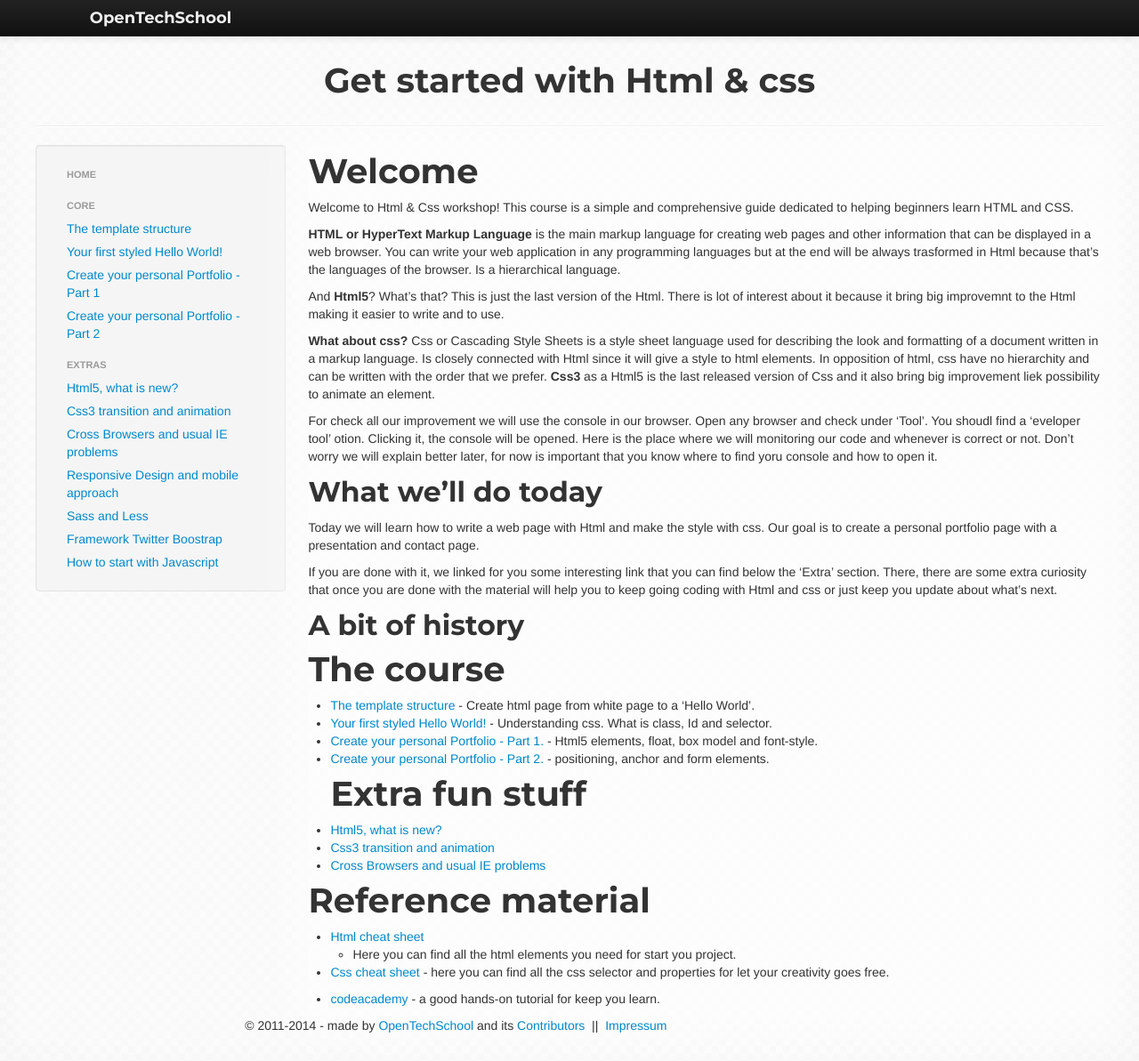
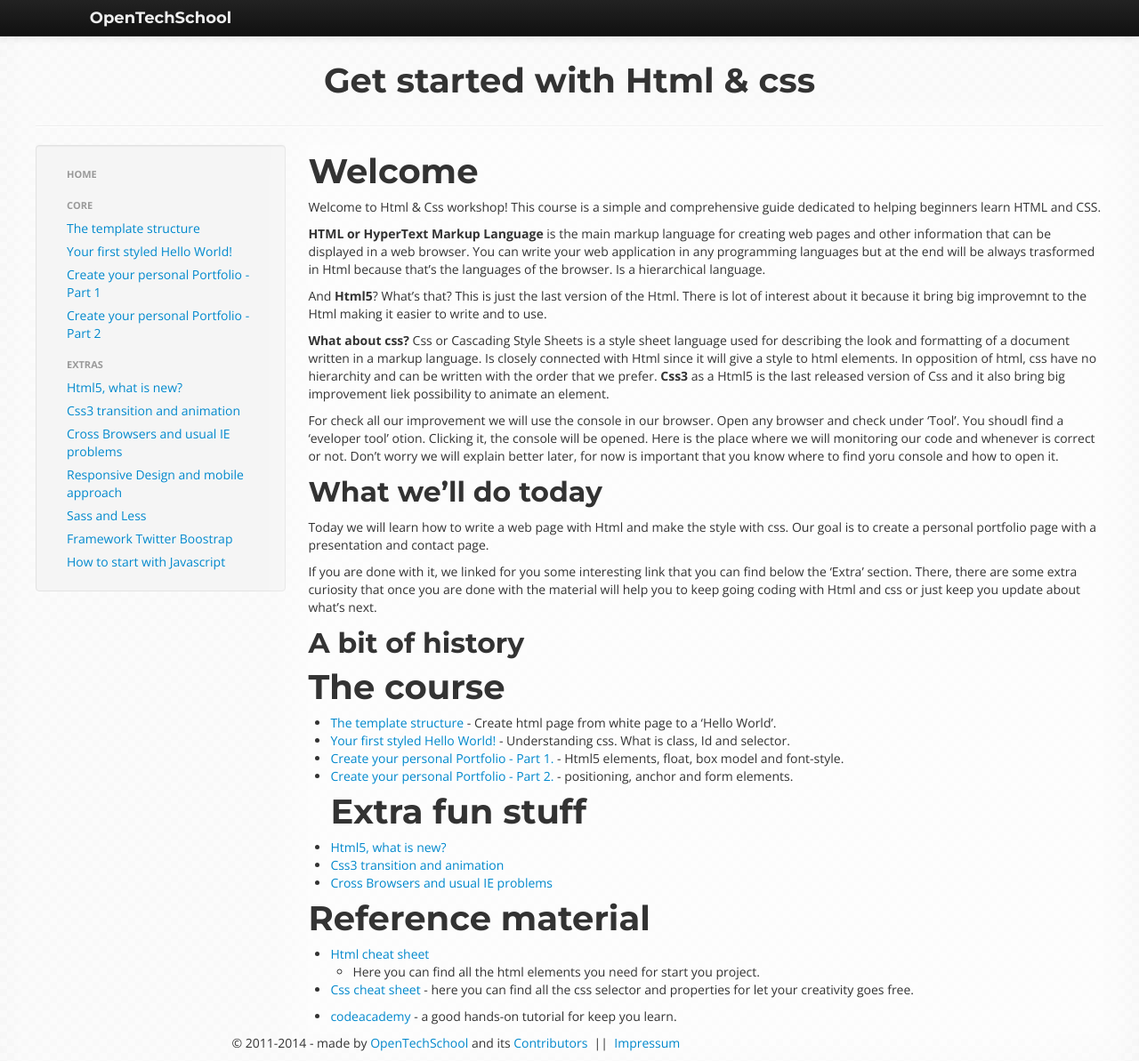
Before and after one commit to OpenTechSchool/html-css-beginners, a Jekyll site: the page built from index.md, in a window 1280 px wide. Shown: the whole page at 89% size. Built offline with Jekyll 4.4.1, drawn with Linux system fonts in a browser that asks for light colours.

Commit message:
Add new body font for stylishness

```diff
--- a/_layouts/ots.html
+++ b/_layouts/ots.html
@@ -4,13 +4,14 @@
   <meta http-equiv="X-UA-Compatible" content="IE=edge,chrome=1">
 
   <title>OpenTechSchool – {{ page.title }}</title>
-  <link href="http://fonts.googleapis.com/css?family=Montserrat:400,700" rel="stylesheet" type="text/css">
+  <link href="http://fonts.googleapis.com/css?family=Montserrat:400,700|Open+Sans:400italic,400,700" rel="stylesheet" type="text/css">
   <link href="{{site.baseurl}}/bootstrap/css/bootstrap.min.css" rel="stylesheet" media="screen">
 
   <link rel="icon" href="/favicon.ico" type="image/png">
     <style type="text/css">
       body {
         background: url("{{site.baseurl}}/images/ps_neutral.png") #FFF repeat fixed;
+        font-family: "Open Sans", Helvetica, sans-serif;
       }
 
       h1, h2, h3, h4, h5, h6 {
@@ -34,7 +35,7 @@
 
       code {
         font-size: 15px;
-        font-family: Monaco,Menlo,Consolas,"DejaVu Sans Mono", Inconsolata, "Courier New",monospace;
+        font-family: Monaco, Menlo, Consolas, "DejaVu Sans Mono", Inconsolata, "Courier New", monospace;
       }
 
       .title { text-align: center; margin-bottom: 30px; margin-top: 30px; }
```
